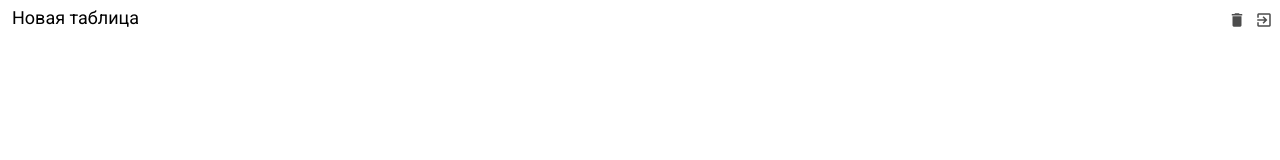
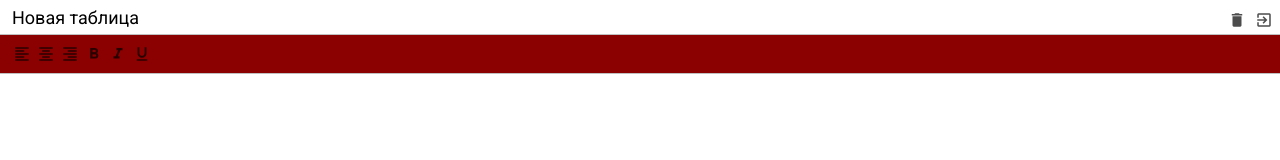
Before and after one commit to LeonardRoman/js-excel, a website built with webpack: page src/index.html in a window 1280 px wide. Built offline with nearby package versions, Linux system fonts and the light colour scheme.

Commit message:
Верстка. Стили для toolbar

```diff
--- a/src/index.html
+++ b/src/index.html
@@ -24,7 +24,14 @@
         <div class="button"><i class="material-icons">exit_to_app</i></div>
       </div>
     </div>
-    <div class="excel__toolbar"></div>
+    <div class="excel__toolbar">
+      <div class="button"><i class="material-icons">format_align_left</i></div>
+      <div class="button"><i class="material-icons">format_align_center</i></div>
+      <div class="button"><i class="material-icons">format_align_right</i></div>
+      <div class="button"><i class="material-icons">format_bold</i></div>
+      <div class="button"><i class="material-icons">format_italic</i></div>
+      <div class="button"><i class="material-icons">format_underline</i></div>
+    </div>
     <div class="excel__formula"></div>
     <div class="excel__table"></div>
   </div>
--- a/src/scss/_variables.scss
+++ b/src/scss/_variables.scss
@@ -1,2 +1,3 @@
 $header-height: 34px;
+$toolbar-height: 40px;
 $border-color: #c0c0c0;
--- a/src/scss/toolbar.scss
+++ b/src/scss/toolbar.scss
@@ -2,5 +2,18 @@
 @import "mixins";
 
 .excel__toolbar {
+  background-color: darkred;
+  position: absolute;
+  top: $header-height;
+  right: 0;
+  left: 0;
+  height: $toolbar-height;
+  border-top: 1px solid $border-color;
+  border-bottom: 1px solid $border-color;
+  padding: 7px 10px;
+  display: flex;
 
+  .button {
+    @include button(green)
+  }
 }
```
